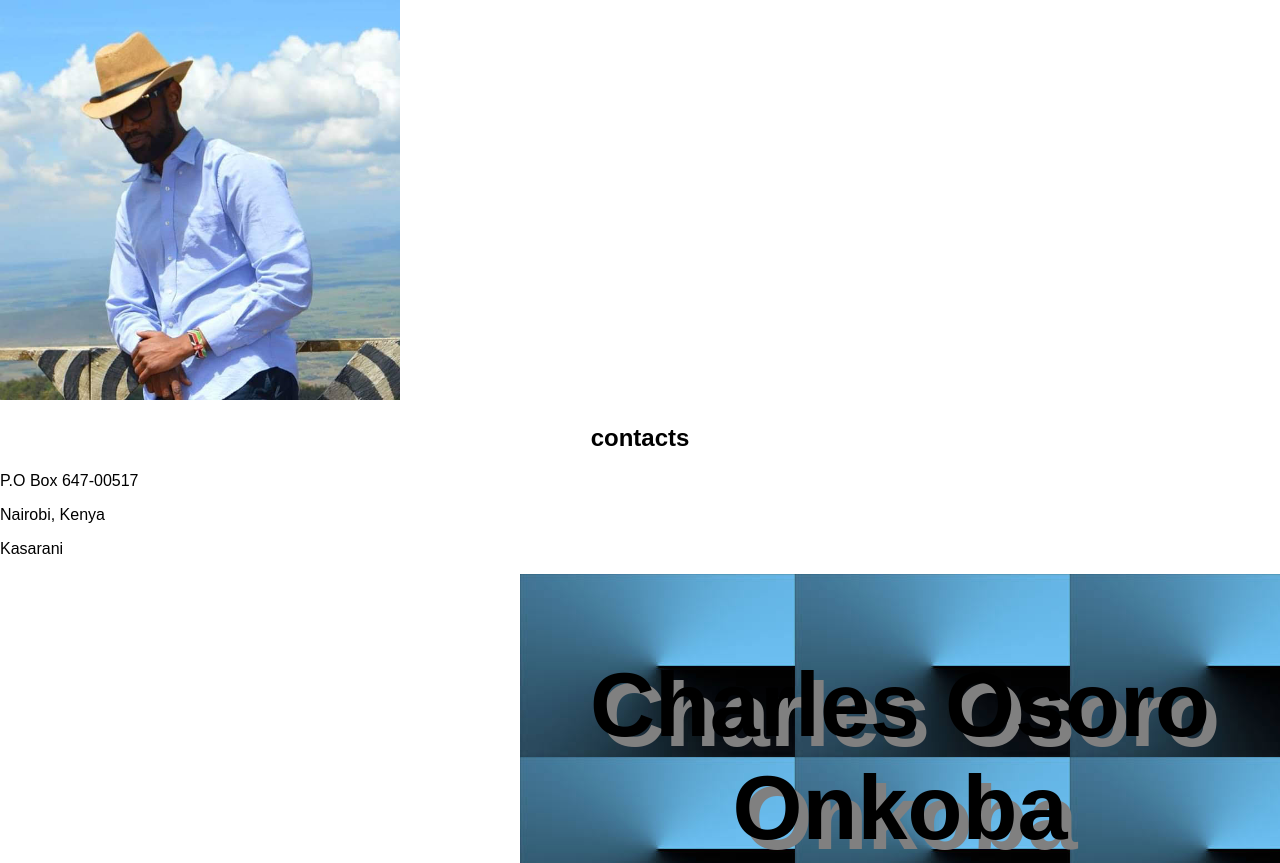
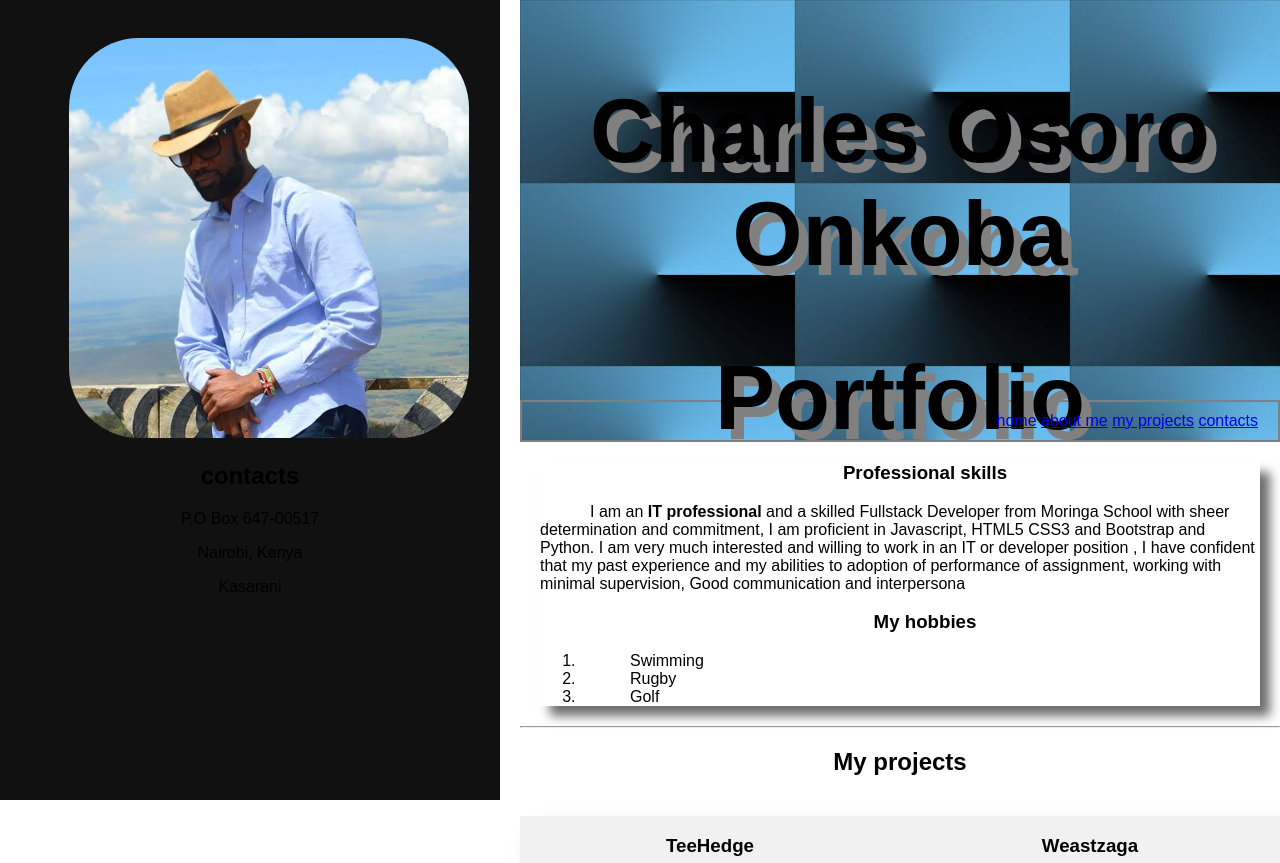
Before and after one commit to chaloo56/my-portfolio, a plain HTML site: page index.html in a window 1280 px wide. Shown: the top 863 px of the page. Drawn offline with Linux system fonts and the light colour scheme; files whose address does not match are found by name.

Commit message:
add index to github

```diff
--- a/css/styles.css
+++ b/css/styles.css
@@ -1,16 +1,9 @@
-
 * {
     box-sizing: border-box;
-
     }
-
     body {
     margin: 0;
     font-family: Arial, Helvetica, sans-serif;
-<<<<<<< HEAD
-  }
-=======
-
     }
     .port-f img{
     border-radius:70px;
@@ -27,13 +20,10 @@
     .header-c{
     background-image: url("./images/grad-1.jpeg")
     }
-
-
     .portfolio > h1{
     text-shadow: 10px 10px grey;
     font-size: 90px;
     text-align: center;
-
 
     }
     .nav1{
@@ -43,13 +33,10 @@
     border: 2px solid grey;
     padding: 10px 20px;
     text-decoration: none;
-
     }
     .nav1 li{
     display: inline-block;
-
     }
->>>>>>> step1-theme
     .port-f {
     height: 100%;
     width: 500px;
@@ -62,17 +49,9 @@
     overflow-x: hidden;
     }
 
-
     .main {
     margin-left: 500px;
     padding-left: 20px;
-<<<<<<< HEAD
-  }
-
-
-
-=======
-
     }
 
     #about-me{
@@ -99,7 +78,3 @@
     h3, h2{
     text-align: center;
     }
-
-
-
->>>>>>> step1-theme
```
Also changed, not shown: index.html (+3 -7 lines), 1 other file. Lines whose indentation alone changed are shown as unchanged.
